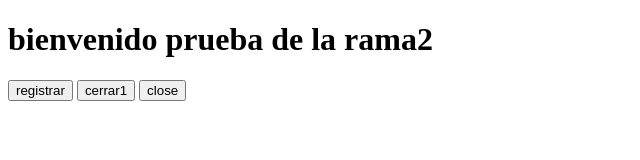
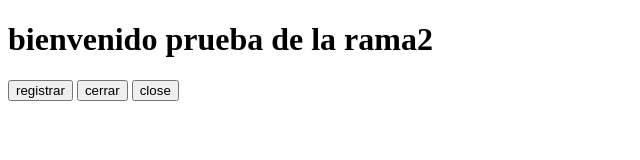
Before and after one commit to eitnarFabio/SEDESprueba, a plain HTML site: page index.html in a window 1280 px wide. Shown: the full height of the page, 0-640 px from the left. Drawn offline with Linux system fonts and the light colour scheme.

Commit message:
se corrigio

```diff
--- a/index.html
+++ b/index.html
@@ -8,7 +8,7 @@
 <body>
     <h1>bienvenido prueba de la rama2</h1>
     <button>registrar</button>
-    <button>cerrar1</button>
+    <button>cerrar</button>
     <button type="button">close</button>
 </body>
 </html>
```
